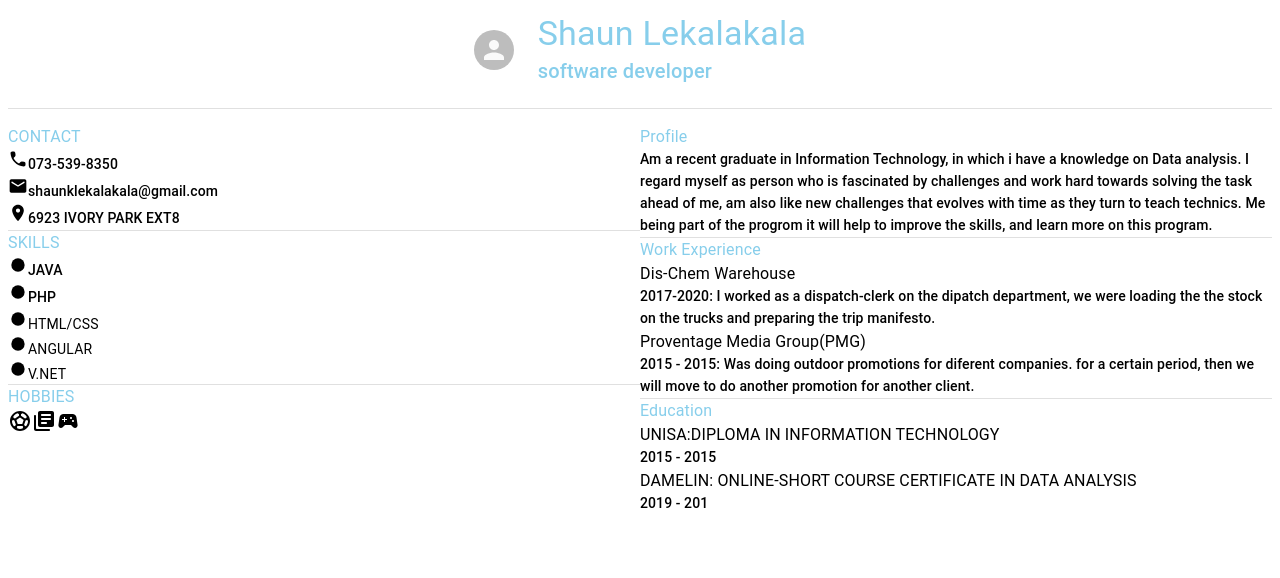
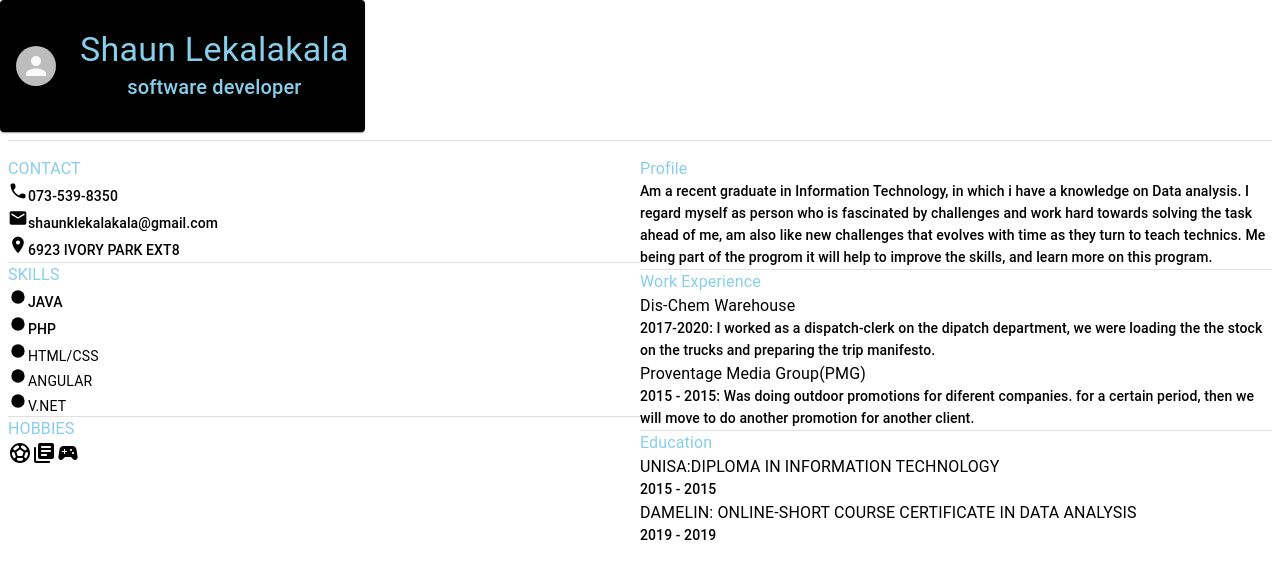
Before and after one commit to shaun5481/mycv, a React (Create React App) app: page / in a window 1280 px wide. Shown: the top 578 px of the page. Built offline with nearby package versions, Linux system fonts and the light colour scheme.

Commit message:
1 file modified

```diff
--- a/src/App.js
+++ b/src/App.js
@@ -20,7 +20,8 @@ const useStyles = makeStyles(theme => ({
   paper: {
     padding: theme.spacing(2),
     textAlign: 'center',
-    color: theme.palette.text.secondary
+    color: theme.palette.text.secondary,
+    backgroundColor: 'black'
   },
   Avatar: {
     marginRight: theme.spacing(3)
@@ -39,6 +40,7 @@ export default function CenteredGrid() {
   return (
     <div className={classes.root}>
       <Grid container spacing={2}>
+      <Paper className={classes.paper}>
         <Grid
           item
           xs={12}
@@ -47,6 +49,7 @@ export default function CenteredGrid() {
           style={{ height: '100px' }}
           alignItems="center"
         >
+
           <Avatar className={classes.Avatar} />
           <Grid item>
             <Typography variant="h4" className={classes.typographyStyle}>
@@ -56,7 +59,9 @@ export default function CenteredGrid() {
               software developer
             </Typography>
           </Grid>
+
         </Grid>
+        </Paper>
         <Grid item xs={12}>
           <Divider />
         </Grid>
@@ -127,6 +132,7 @@ export default function CenteredGrid() {
               <SportsEsportsRoundedIcon />
             </div>
           </Grid>
+
           <Grid item xs={6}>
             <div>
               <Typography
@@ -190,7 +196,7 @@ we will move to do another promotion for another client.
               DAMELIN:
 ONLINE-SHORT COURSE CERTIFICATE IN DATA ANALYSIS</Typography>
             <Typography variant="subtitle2">
-2019 - 201
+2019 - 2019
 
             </Typography>
           </Grid>
```
